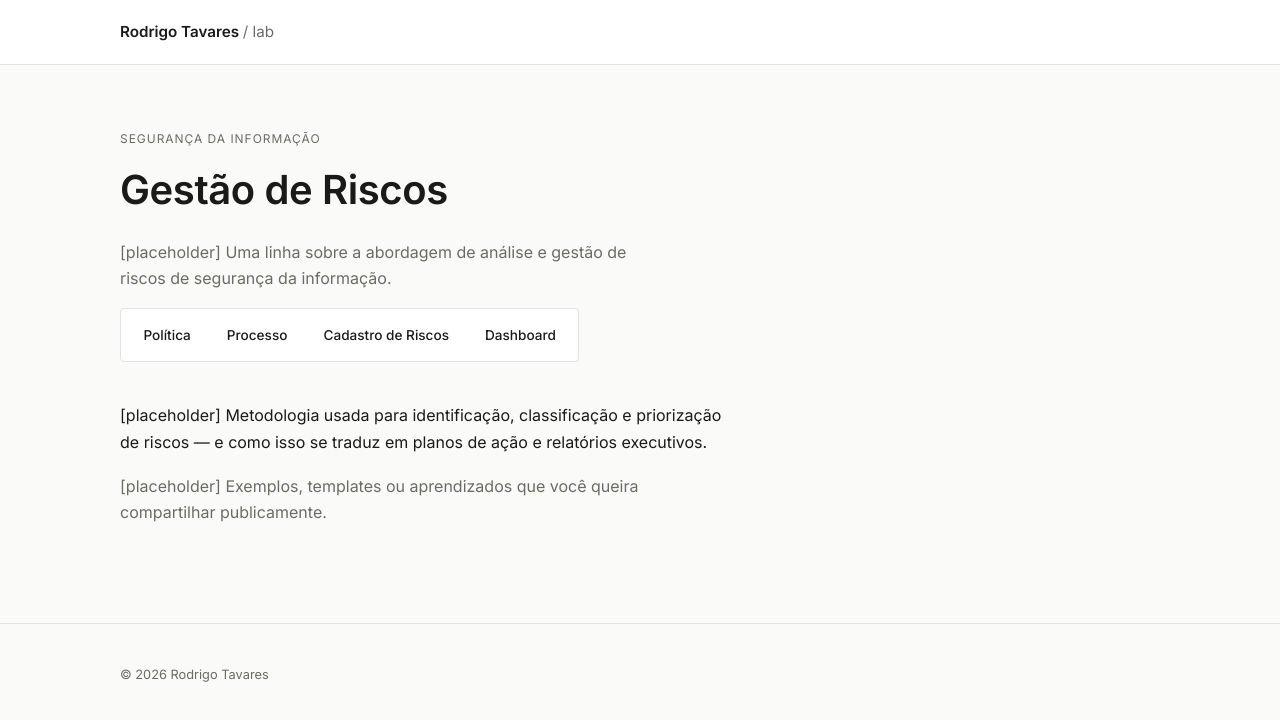
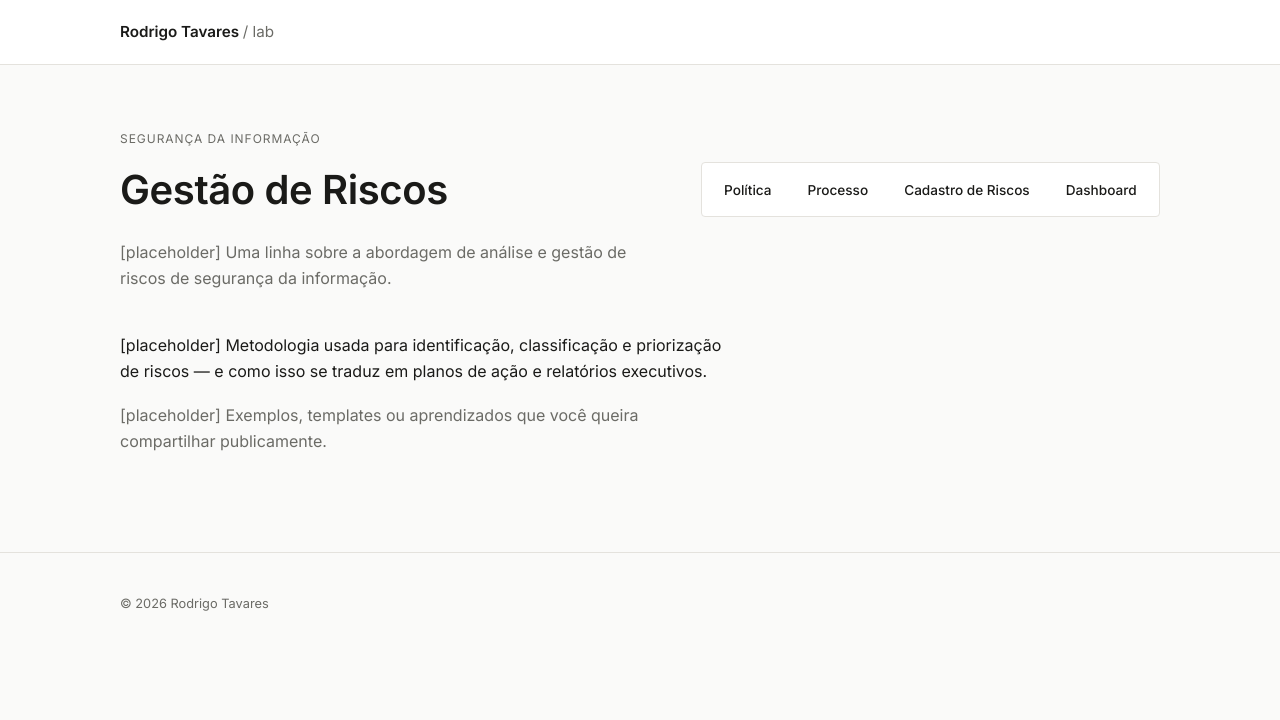
Before and after one commit to rodrigotavares79/lab-rodrigotavares, a Next.js app: page /seguranca/gestao-de-riscos in a window 1280 px wide. Shown: the top 720 px of the page. Built offline with nearby package versions, Linux system fonts and the light colour scheme; no server answers.

Commit message:
Update page.tsx

```diff
--- a/app/seguranca/gestao-de-riscos/page.tsx
+++ b/app/seguranca/gestao-de-riscos/page.tsx
@@ -6,18 +6,19 @@ export default function GestaoDeRiscos() {
       <section className="content-block">
         <div className="container">
           <span className="eyebrow">Segurança da Informação</span>
-          <h1>Gestão de Riscos</h1>
+          <div className="page-header-row">
+            <h1>Gestão de Riscos</h1>
+            <nav className="page-submenu" aria-label="Navegação de Gestão de Riscos">
+              <a href="/seguranca/gestao-de-riscos/politica">Política</a>
+              <a href="/seguranca/gestao-de-riscos/processo">Processo</a>
+              <a href="/seguranca/gestao-de-riscos/cadastro-de-riscos">Cadastro de Riscos</a>
+              <a href="/seguranca/gestao-de-riscos/dashboard">Dashboard</a>
+            </nav>
+          </div>
           <p className="lede">
             [placeholder] Uma linha sobre a abordagem de análise e gestão de
             riscos de segurança da informação.
           </p>
-
-          <nav className="page-submenu" aria-label="Navegação de Gestão de Riscos">
-            <a href="/seguranca/gestao-de-riscos/politica">Política</a>
-            <a href="/seguranca/gestao-de-riscos/processo">Processo</a>
-            <a href="/seguranca/gestao-de-riscos/cadastro-de-riscos">Cadastro de Riscos</a>
-            <a href="/seguranca/gestao-de-riscos/dashboard">Dashboard</a>
-          </nav>
 
           <div className="body">
             <p>
```
